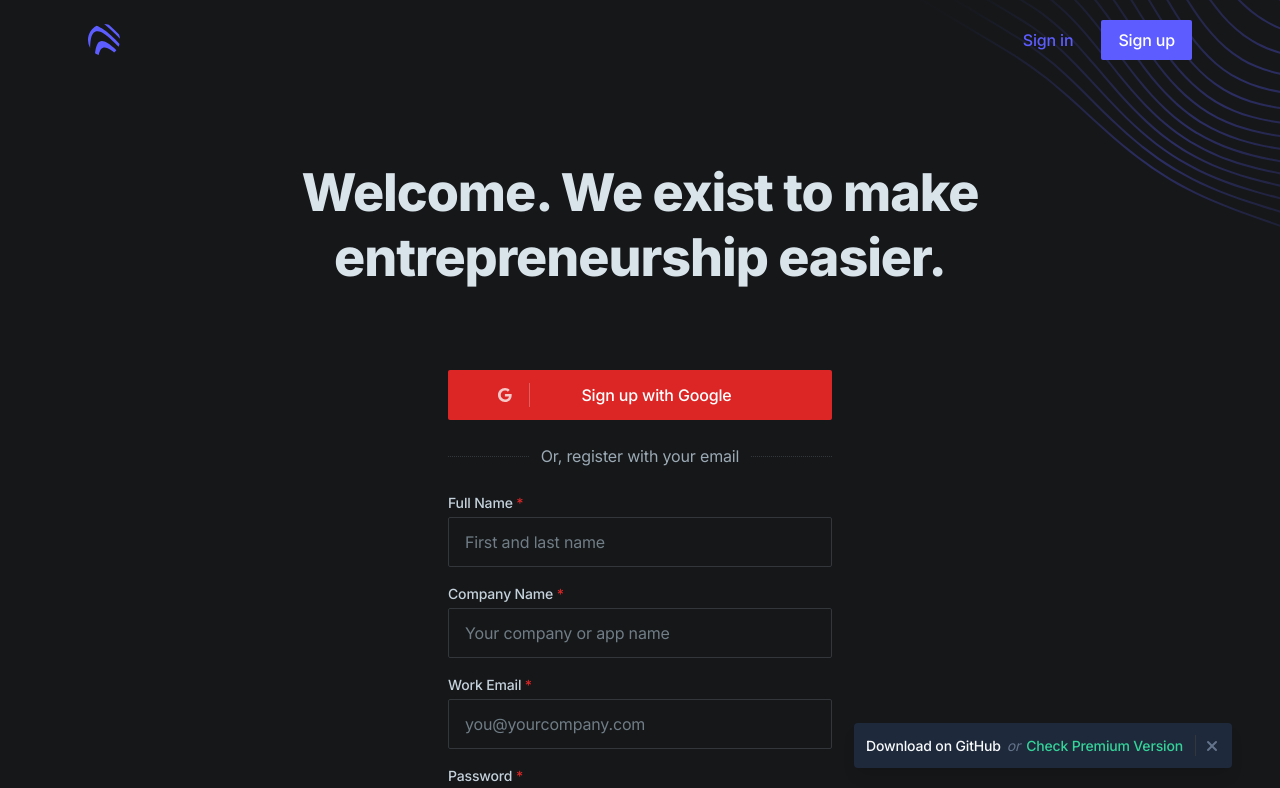
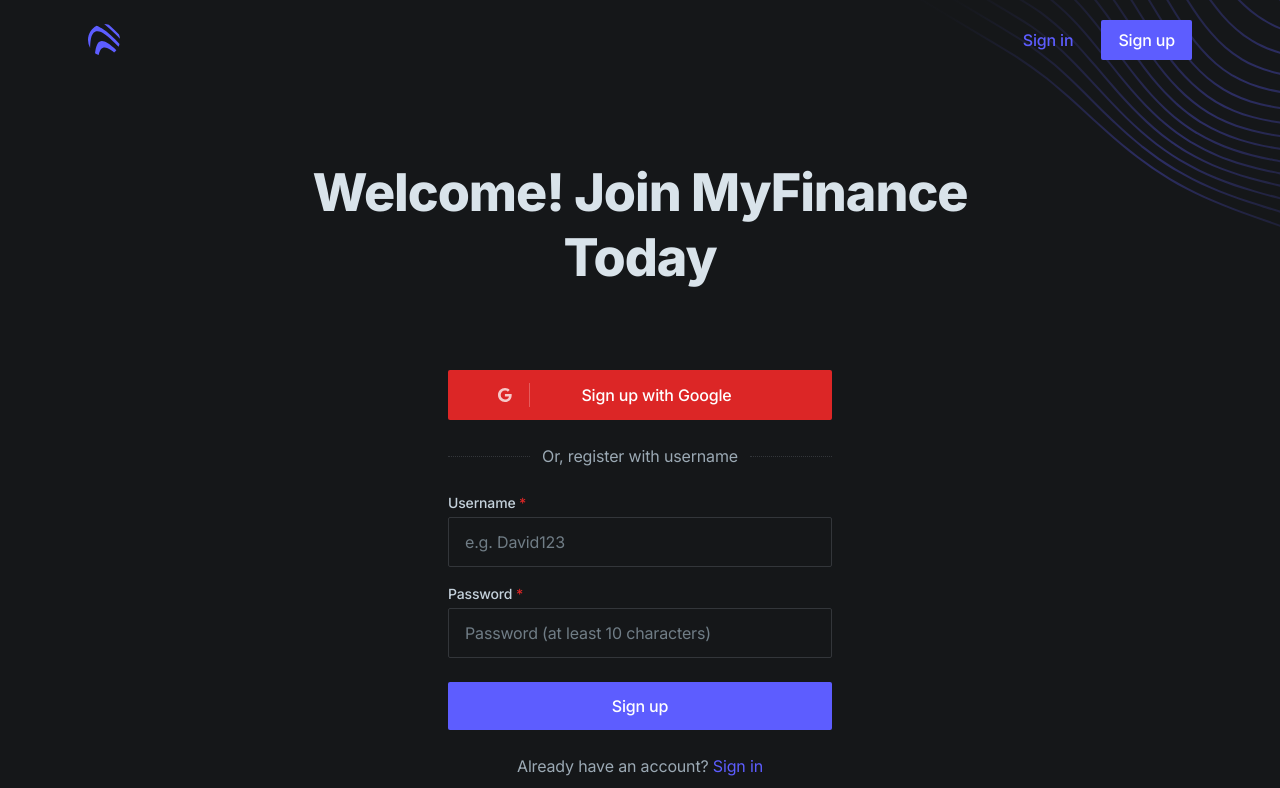
Before and after one commit to eatekha/MyFinance-Frontend, a Next.js app: page /signup in a window 1280 px wide. Shown: the top 788 px of the page. Built offline with nearby package versions, Linux system fonts and the light colour scheme.

Commit message:
Fixing up Signup Function

```diff
--- a/app/(auth)/signin/LoginForm.tsx
+++ /dev/null
@@ -1,24 +0,0 @@
-import React from 'react';
-
-interface LoginFormProps {
-  onSubmit: (username: string, password: string) => void;
-}
-
-export default function LoginForm({ onSubmit }: LoginFormProps) {
-  const [username, setUsername] = React.useState('');
-  const [password, setPassword] = React.useState('');
-
-  const handleSubmit = (event: React.FormEvent<HTMLFormElement>) => {
-    event.preventDefault();
-    onSubmit(username, password);
-  };
-
-  return (
-    <form onSubmit={handleSubmit}>
-      {/* ... your form inputs ... */}
-      <button id="submit" className="btn text-white bg-purple-600 hover:bg-purple-700 w-full">
-        Sign in
-      </button>
-    </form>
-  );
-}
--- a/app/(auth)/signin/page.tsx
+++ b/app/(auth)/signin/page.tsx
@@ -5,7 +5,6 @@
   description: 'Page description',
 }
 import Link from 'next/link'
-import axios from 'axios';
 import React from 'react';
 
 
@@ -74,7 +73,7 @@
 
           {/* Page header */}
           <div className="max-w-3xl mx-auto text-center pb-12 md:pb-20">
-            <h1 className="h1">Welcome back. We exist to make entrepreneurship easier.</h1>
+            <h1 className="h1">Welcome! Join MyFinance Today</h1>
           </div>
 
           {/* Form */}
@@ -94,7 +93,7 @@
             </form>
             <div className="flex items-center my-6">
               <div className="border-t border-gray-700 border-dotted grow mr-3" aria-hidden="true"></div>
-              <div className="text-gray-400">Or, sign in with your email</div>
+              <div className="text-gray-400">Or, sign in with your username</div>
               <div className="border-t border-gray-700 border-dotted grow ml-3" aria-hidden="true"></div>
             </div>
 
--- a/app/(auth)/signup/page.tsx
+++ b/app/(auth)/signup/page.tsx
@@ -1,11 +1,65 @@
+'use client'
 export const metadata = {
-  title: 'Sign Up - Open PRO',
+  title: 'Sign Up',
   description: 'Page description',
 }
 
 import Link from 'next/link'
+import React, { useState } from 'react'
 
 export default function SignUp() {
+  const [username, setUsername] = useState('');
+  const [password, setPassword] = useState('');
+  const [isRegistered, setIsRegistered] = useState(false); // Added here
+  const [alreadyRegistered, setAlreadyRegistered] = useState(false); // Added here
+
+
+
+  const handleSubmit = async (e: React.FormEvent<HTMLFormElement>) => {
+    e.preventDefault();
+
+    try {
+      // Make API call to verify credentials
+      const response = await fetch('http://localhost:4000/register', {
+        method: 'POST',
+        headers: {
+          'Content-Type': 'application/json',
+        },
+        body: JSON.stringify({ user_name: username, user_password: password }),
+      });
+
+      if (response.ok) {
+        // Successful register
+        const data = await response.json();
+        //succesful register useState
+        setIsRegistered(true);
+        console.log('Registration Successful')
+
+      } else if (response.status === 400) {
+        // User Already Registered
+        console.log("User Already Registered")
+        setAlreadyRegistered(true);
+      }
+      else {
+        // Error handling for unsuccessful register
+        console.log('Registration failed');
+
+      }
+
+      // Reset form
+      /*
+      setUsername('');
+      setPassword('');
+      */
+    } catch (error) {
+      // Error handling for fetch or other API-related errors
+      console.log('API error:', error);
+    }
+  };
+
+
+
+
   return (
     <section className="relative">
       <div className="max-w-6xl mx-auto px-4 sm:px-6">
@@ -13,7 +67,7 @@
 
           {/* Page header */}
           <div className="max-w-3xl mx-auto text-center pb-12 md:pb-20">
-            <h1 className="h1">Welcome. We exist to make entrepreneurship easier.</h1>
+            <h1 className="h1">Welcome! Join MyFinance Today</h1>
           </div>
 
           {/* Form */}
@@ -33,46 +87,58 @@
             </form>
             <div className="flex items-center my-6">
               <div className="border-t border-gray-700 border-dotted grow mr-3" aria-hidden="true"></div>
-              <div className="text-gray-400">Or, register with your email</div>
+              <div className="text-gray-400">Or, register with username</div>
               <div className="border-t border-gray-700 border-dotted grow ml-3" aria-hidden="true"></div>
             </div>
-            <form>
+            <form onSubmit={handleSubmit}>
               <div className="flex flex-wrap -mx-3 mb-4">
                 <div className="w-full px-3">
-                  <label className="block text-gray-300 text-sm font-medium mb-1" htmlFor="full-name">Full Name <span className="text-red-600">*</span></label>
-                  <input id="full-name" type="text" className="form-input w-full text-gray-300" placeholder="First and last name" required />
+                  <label className="block text-gray-300 text-sm font-medium mb-1" htmlFor="username"> Username <span className="text-red-600">*</span></label>
+                  <input id="username" type="text" className="form-input w-full text-gray-300" placeholder="e.g. David123" value = {username}  onChange={(e) => setUsername(e.target.value)}/>
                 </div>
               </div>
-              <div className="flex flex-wrap -mx-3 mb-4">
-                <div className="w-full px-3">
-                  <label className="block text-gray-300 text-sm font-medium mb-1" htmlFor="company-name">Company Name <span className="text-red-600">*</span></label>
-                  <input id="company-name" type="text" className="form-input w-full text-gray-300" placeholder="Your company or app name" required />
-                </div>
-              </div>
-              <div className="flex flex-wrap -mx-3 mb-4">
-                <div className="w-full px-3">
-                  <label className="block text-gray-300 text-sm font-medium mb-1" htmlFor="email">Work Email <span className="text-red-600">*</span></label>
-                  <input id="email" type="email" className="form-input w-full text-gray-300" placeholder="you@yourcompany.com" required />
-                </div>
-              </div>
+
               <div className="flex flex-wrap -mx-3 mb-4">
                 <div className="w-full px-3">
                   <label className="block text-gray-300 text-sm font-medium mb-1" htmlFor="password">Password <span className="text-red-600">*</span></label>
-                  <input id="password" type="password" className="form-input w-full text-gray-300" placeholder="Password (at least 10 characters)" required />
+                  <input id="password" type="password" className="form-input w-full text-gray-300" placeholder="Password (at least 10 characters)" value = {password}   onChange={(e) => setPassword(e.target.value)}required />
                 </div>
               </div>
-              <div className="text-sm text-gray-500 text-center">
-                I agree to be contacted by Open PRO about this offer as per the Open PRO <Link href="#" className="underline text-gray-400 hover:text-gray-200 hover:no-underline transition duration-150 ease-in-out">Privacy Policy</Link>.
-              </div>
+
+
               <div className="flex flex-wrap -mx-3 mt-6">
                 <div className="w-full px-3">
                   <button className="btn text-white bg-purple-600 hover:bg-purple-700 w-full">Sign up</button>
                 </div>
               </div>
             </form>
+
+
+          {/* Default */}
+            {!alreadyRegistered && (
             <div className="text-gray-400 text-center mt-6">
-              Already using Open PRO? <Link href="/signin" className="text-purple-600 hover:text-gray-200 transition duration-150 ease-in-out">Sign in</Link>
+              Already have an account? <Link href="/signin" className="text-purple-600 hover:text-gray-200 transition duration-150 ease-in-out">Sign in</Link>
             </div>
+          )}
+
+          {/* Successful Registrations */}
+
+
+          {isRegistered && (
+            <div className="text-gray-400 text-center mt-6">
+              Registration Successful! <Link href="/signin" className="text-purple-600 hover:text-gray-200 transition duration-150 ease-in-out">Sign in</Link>
+            </div>
+          )}
+
+          {/* Already has an Account */}
+          {alreadyRegistered && (
+            <div className="text-gray-400 text-center mt-6">
+              Looks like you already have an account! <Link href="/signin" className="text-purple-600 hover:text-gray-200 transition duration-150 ease-in-out">Sign in</Link>
+            </div>
+          )}
+
+
+
           </div>
 
         </div>
--- a/components/banner.tsx
+++ b/components/banner.tsx
@@ -3,7 +3,7 @@
 import { useState } from 'react'
 
 export default function Banner() {
-  const [bannerOpen, setBannerOpen] = useState<boolean>(true)
+  const [bannerOpen, setBannerOpen] = useState<boolean>(false)
 
   return (
     <>
```
